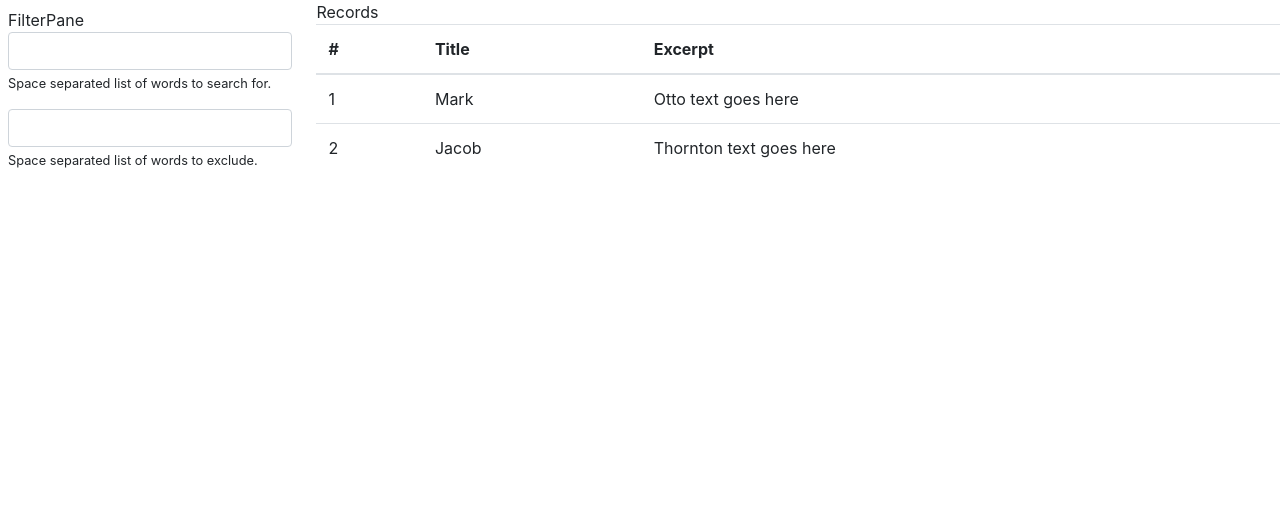
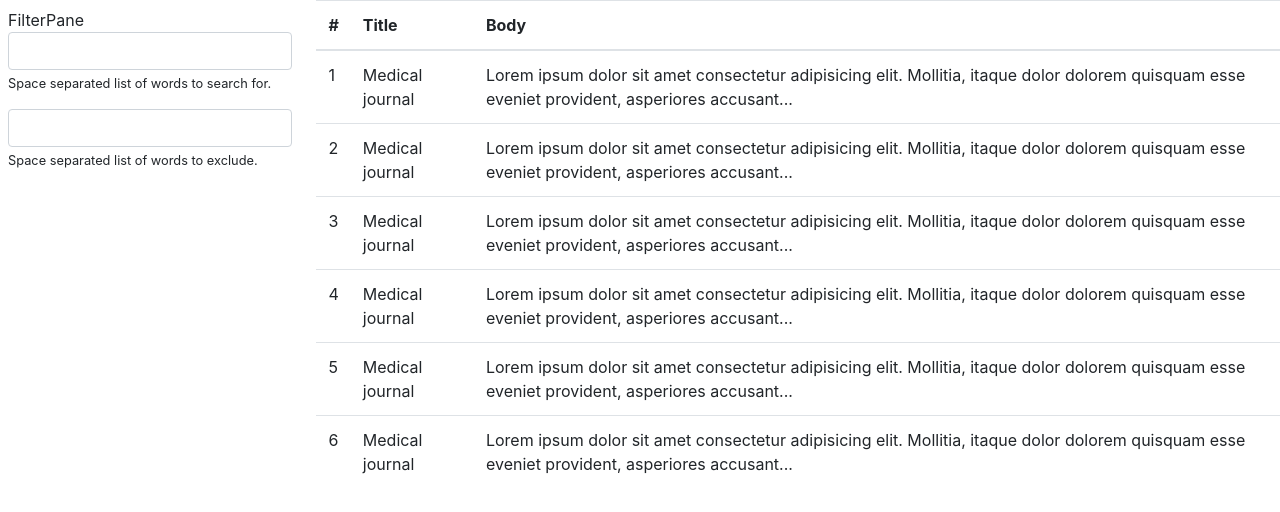
Before and after one commit to martoio/segmed_segmail, a React app: page / in a window 1280 px wide. Shown: the top 512 px of the page. Built offline with nearby package versions, Linux system fonts and the light colour scheme.

Commit message:
Bind recordList to data object

```diff
--- a/src/components/RecordList/index.tsx
+++ b/src/components/RecordList/index.tsx
@@ -2,34 +2,33 @@ import * as React from 'react';
 import { Table } from 'react-bootstrap';
 
 import { RecordListWrapper } from './styles';
+import Record from '../../models/record';
 
 export interface RecordListProps {
+    records: Array<Record>
+}
 
-}
+const DEFAULT_BODY_LENGTH = 140;
 
 export const RecordList: React.FC<RecordListProps> = (props: RecordListProps) => {
     return (
         <RecordListWrapper>
-            Records
             <Table>
                 <thead>
                     <tr>
                         <th>#</th>
                         <th>Title</th>
-                        <th>Excerpt</th>
+                        <th>Body</th>
                     </tr>
                 </thead>
                 <tbody>
-                    <tr>
-                        <td>1</td>
-                        <td>Mark</td>
-                        <td>Otto text goes here</td>
-                    </tr>
-                    <tr>
-                        <td>2</td>
-                        <td>Jacob</td>
-                        <td>Thornton text goes here</td>
-                    </tr>
+                    {props.records.map(record => (
+                        <tr key={record.id}>
+                            <td>{record.id}</td>
+                            <td>{record.title}</td>
+                            <td>{record.body.substring(0, DEFAULT_BODY_LENGTH)}...</td>
+                        </tr>
+                    ))}
                 </tbody>
             </Table>
         </RecordListWrapper>
--- a/src/components/RecordList/styles.tsx
+++ b/src/components/RecordList/styles.tsx
@@ -3,4 +3,12 @@ import styled from 'styled-components';
 export const RecordListWrapper = styled.div`
     flex: 1;
     margin-left: 16px;
+
+    tr {
+        cursor: pointer;
+
+        :hover {
+            box-shadow: inset 1px 0 0 #dadce0, inset -1px 0 0 #dadce0, 0 1px 2px 0 rgba(60,64,67,.3), 0 1px 3px 1px rgba(60,64,67,.15)
+        }
+    }
 `;
--- a/src/components/index.tsx
+++ b/src/components/index.tsx
@@ -4,17 +4,27 @@ import styled from 'styled-components'
 import { FilterPane } from './FilterPane';
 import { RecordList } from './RecordList';
 import { PreviewPane } from './Preview';
+import Record from "../models/record";
 
 const Wrapper = styled.main`
     display: flex;
     flex-direction: row;
 `;
 
+const records: Array<Record> = [
+    new Record(1, 'Medical journal', 'Lorem ipsum dolor sit amet consectetur adipisicing elit. Mollitia, itaque dolor dolorem quisquam esse eveniet provident, asperiores accusantium tempora sunt eligendi recusandae voluptate sapiente impedit fugiat! Reprehenderit libero quae animi.'),
+    new Record(2, 'Medical journal', 'Lorem ipsum dolor sit amet consectetur adipisicing elit. Mollitia, itaque dolor dolorem quisquam esse eveniet provident, asperiores accusantium tempora sunt eligendi recusandae voluptate sapiente impedit fugiat! Reprehenderit libero quae animi.'),
+    new Record(3, 'Medical journal', 'Lorem ipsum dolor sit amet consectetur adipisicing elit. Mollitia, itaque dolor dolorem quisquam esse eveniet provident, asperiores accusantium tempora sunt eligendi recusandae voluptate sapiente impedit fugiat! Reprehenderit libero quae animi.'),
+    new Record(4, 'Medical journal', 'Lorem ipsum dolor sit amet consectetur adipisicing elit. Mollitia, itaque dolor dolorem quisquam esse eveniet provident, asperiores accusantium tempora sunt eligendi recusandae voluptate sapiente impedit fugiat! Reprehenderit libero quae animi.'),
+    new Record(5, 'Medical journal', 'Lorem ipsum dolor sit amet consectetur adipisicing elit. Mollitia, itaque dolor dolorem quisquam esse eveniet provident, asperiores accusantium tempora sunt eligendi recusandae voluptate sapiente impedit fugiat! Reprehenderit libero quae animi.'),
+    new Record(6, 'Medical journal', 'Lorem ipsum dolor sit amet consectetur adipisicing elit. Mollitia, itaque dolor dolorem quisquam esse eveniet provident, asperiores accusantium tempora sunt eligendi recusandae voluptate sapiente impedit fugiat! Reprehenderit libero quae animi.'),
+];
+
 export default function App() {
   return (
     <Wrapper className="App">
       <FilterPane />
-      <RecordList />
+      <RecordList records={records} />
     </Wrapper>
   );
 }
--- /dev/null
+++ b/src/models/record.ts
@@ -0,0 +1,24 @@
+import Tag from "./tag";
+
+export class Record {
+    id: number;
+    title: string;
+    body: string;
+    tags: Array<Tag>;
+
+    constructor(id: number, title: string, body: string) {
+        this.id = id;
+        this.title = title;
+        this.body = body;
+    }
+
+    addTag(tag: Tag) {
+        this.tags.push(tag);
+    }
+
+    removeTag(tag: Tag) {
+        this.tags = this.tags.filter(existingTag => existingTag === tag);
+    }
+}
+
+export default Record;
--- /dev/null
+++ b/src/models/tag.ts
@@ -0,0 +1,6 @@
+export class Tag {
+    id: number;
+    text: string;
+}
+
+export default Tag;
```
